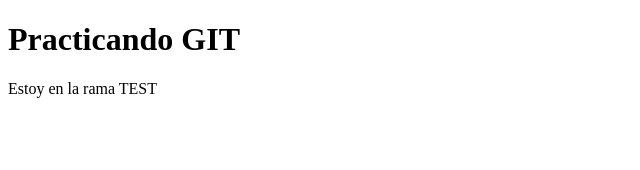
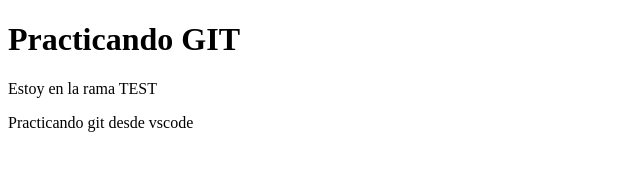
Before and after one commit to david-dc381/practicando-git, a plain HTML site: page index.html in a window 1280 px wide. Shown: the whole page, without its empty margins (0-640 px from the left). Drawn offline with Linux system fonts and the light colour scheme.

Commit message:
cambios desde vscode

```diff
--- a/index.html
+++ b/index.html
@@ -3,12 +3,15 @@
 <head>
     <meta charset="UTF-8">
     <meta name="viewport" content="width=device-width, initial-scale=1.0">
-    <title>Git desde cero</title>
+    <title>Git desde cero Siii</title>
 </head>
 <body>
     <h1>Practicando GIT</h1>
     <section>
         <p>Estoy en la rama TEST</p>
     </section>
+    <section>
+        <p>Practicando git desde vscode</p>
+    </section>
 </body>
 </html>
--- a/styles.css
+++ b/styles.css
@@ -1,3 +1,4 @@
 * {
     margin: 0;
+    padding: 0;
 }
```
